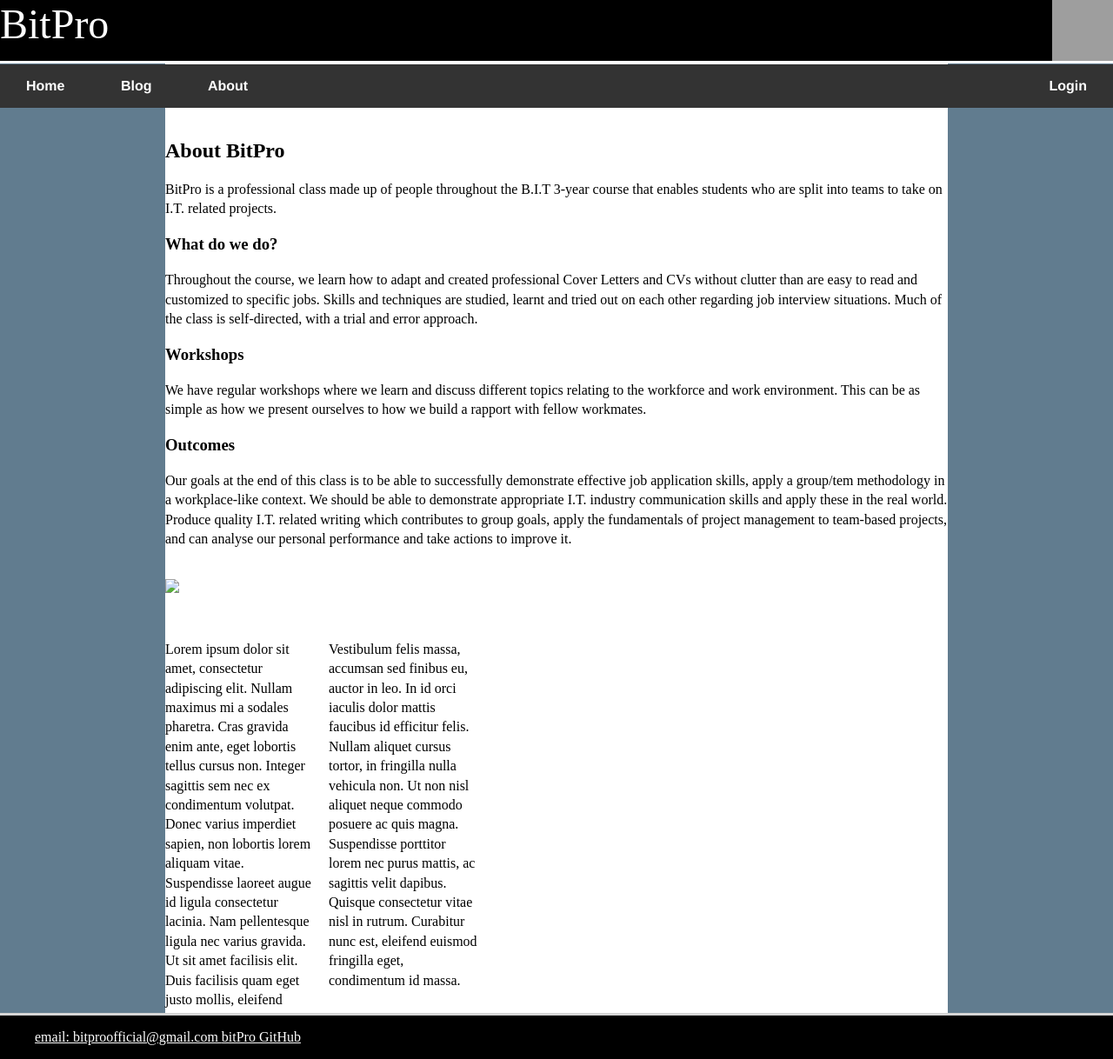
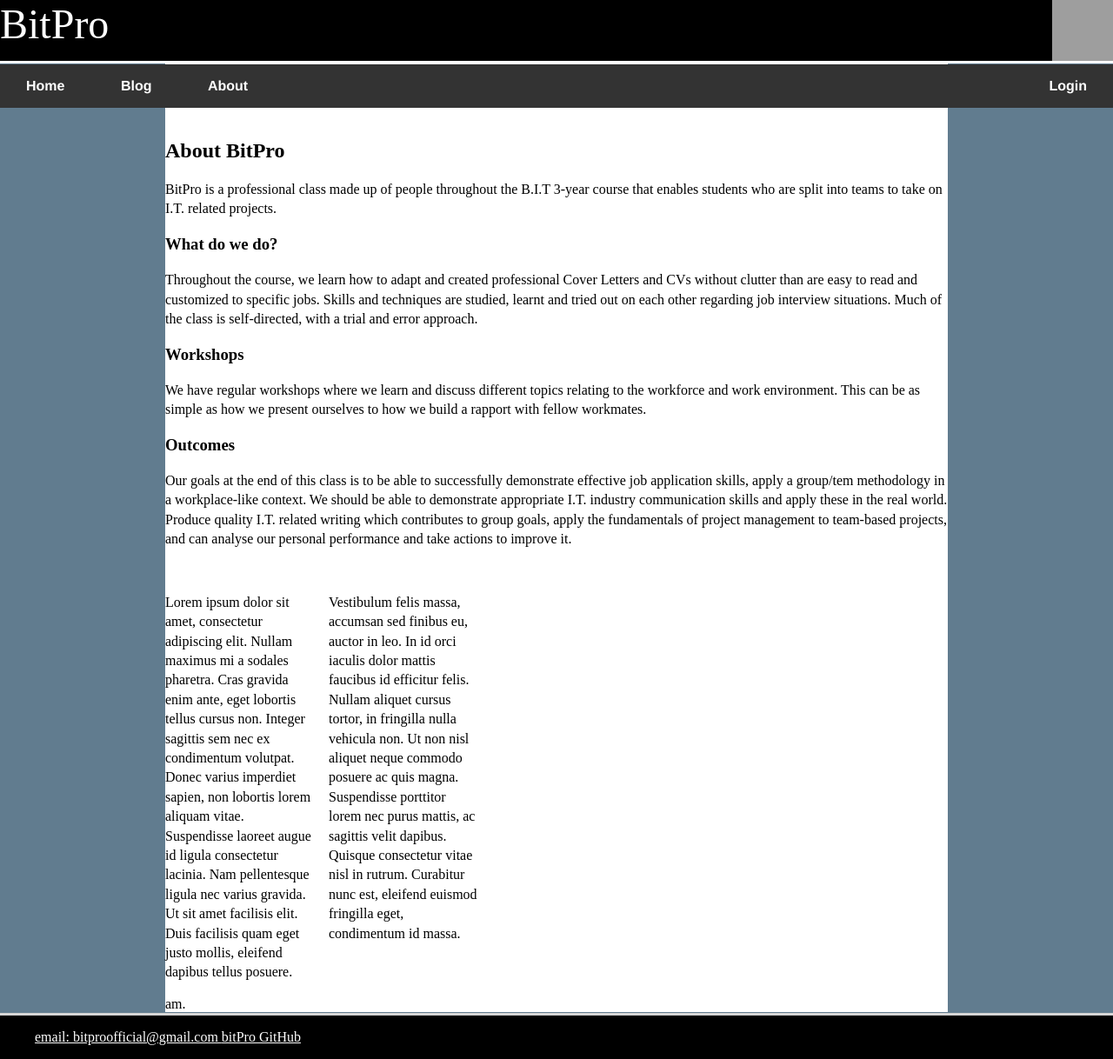
Before and after one commit to bit-Pro/bit-pro.github.io, a Jekyll site: the page built from About/index.html, in a window 1280 px wide and 1218 px high. Shown: the whole window at 87% size. Built offline with Jekyll 4.4.1, drawn with Linux system fonts in a browser that asks for light colours; grey boxes are pictures that could not be loaded.

Commit message:
removed image on the about page that was being callled wrong

```diff
--- a/About/index.html
+++ b/About/index.html
@@ -27,7 +27,7 @@ title: bitPro website
 
 
 			<div id="pc_column2">
-			<div class="images"><img src="./design specs/ps_image1.jpg">  </div>
+
 
 			<p>
 			Lorem ipsum dolor sit amet, consectetur adipiscing elit. Nullam maximus mi a sodales pharetra. Cras gravida enim ante, eget lobortis tellus cursus non. Integer sagittis sem nec ex condimentum volutpat. Donec varius imperdiet sapien, non lobortis lorem aliquam vitae. Suspendisse laoreet augue id ligula consectetur lacinia. Nam pellentesque ligula nec varius gravida. Ut sit amet facilisis elit. Duis facilisis quam eget justo mollis, eleifend dapibus tellus posuere. Vestibulum felis massa, accumsan sed finibus eu, auctor in leo. In id orci iaculis dolor mattis faucibus id efficitur felis. Nullam aliquet cursus tortor, in fringilla nulla vehicula non. Ut non nisl aliquet neque commodo posuere ac quis magna. Suspendisse porttitor lorem nec purus mattis, ac sagittis velit dapibus. Quisque consectetur vitae nisl in rutrum. Curabitur nunc est, eleifend euismod fringilla eget, condimentum id massa.
```
